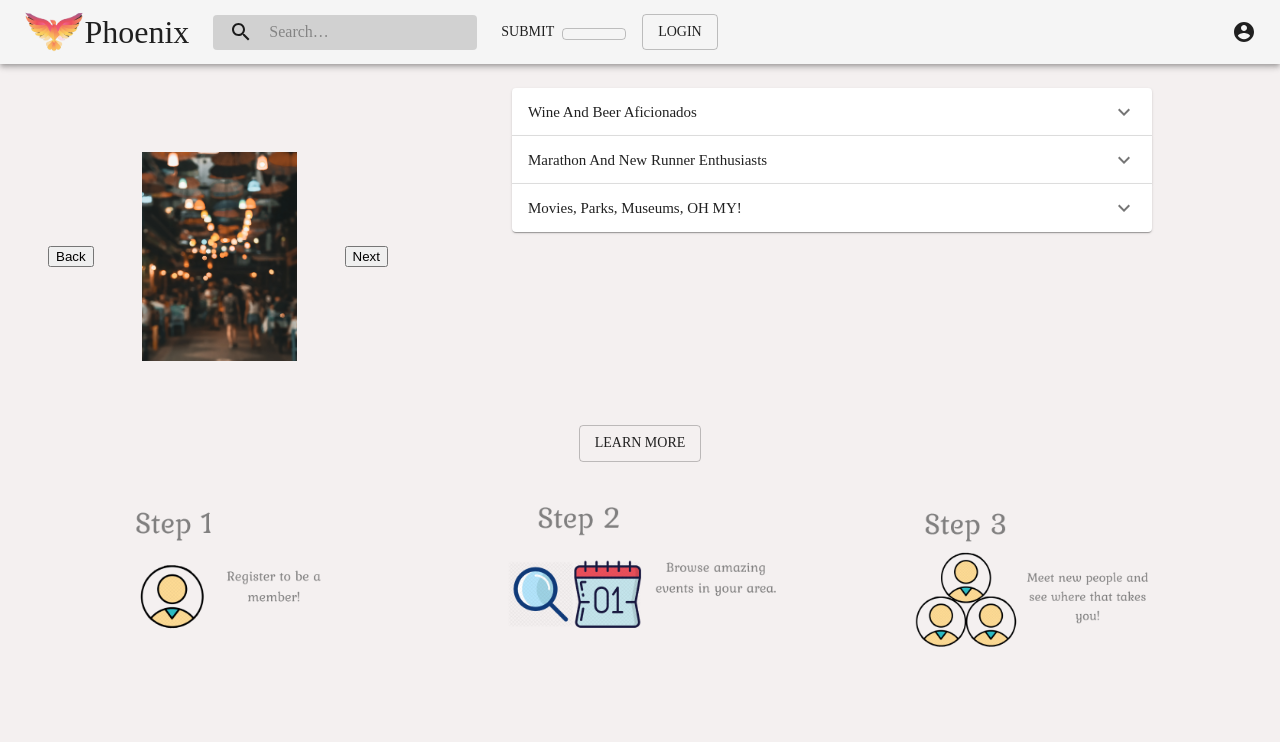
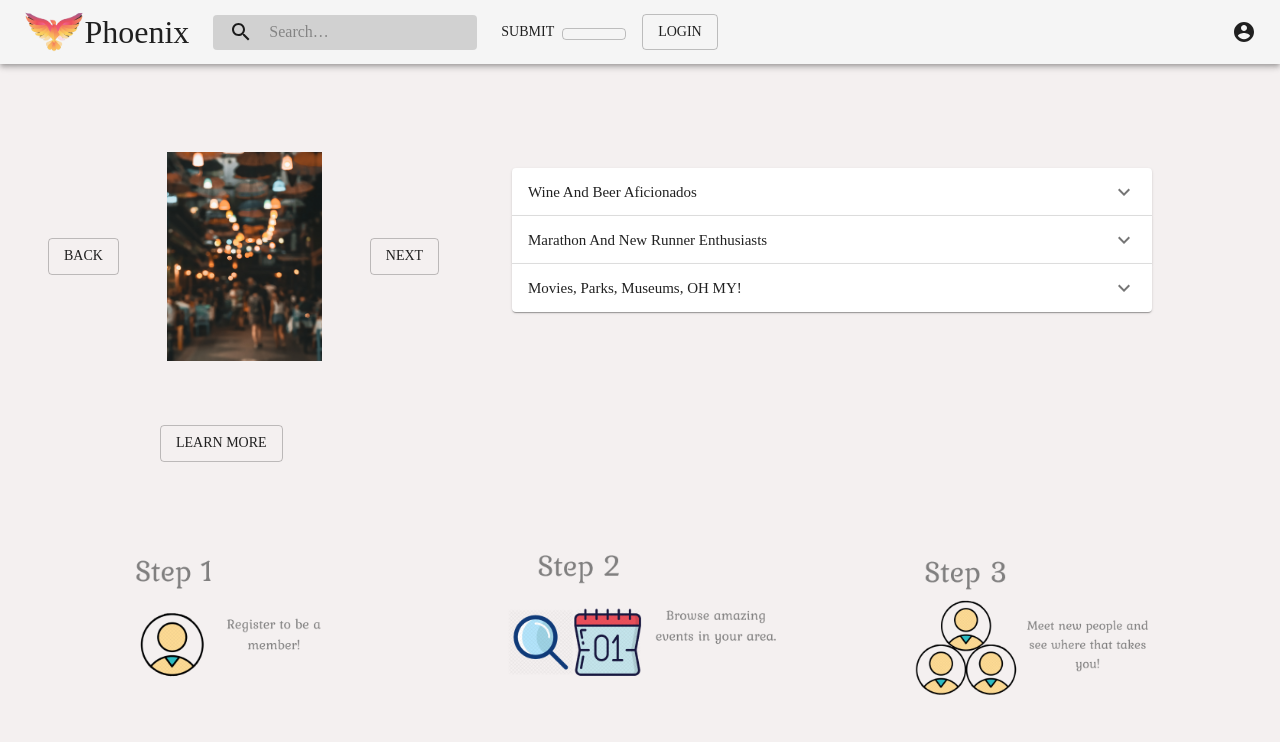
Before and after one commit to BloomTech-Labs/phoenix-fe, a React (Create React App) app: page / in a window 1280 px wide. Shown: the top 742 px of the page. Built offline with nearby package versions, Linux system fonts and the light colour scheme; a web font is replaced by a local one.

Commit message:
corrected design of first third combination

```diff
--- a/src/components/LandPageCarousel.js
+++ b/src/components/LandPageCarousel.js
@@ -3,6 +3,8 @@ import LandPageCarouselStyles from "../styles/LandPageCarouselStyles";
 import carousel1blurrparty from "../images/carousel1blurrparty.jpg";
 import carousel2marathon from "../images/carousel2marathon.jpg";
 import carousel3couplepark from "../images/carousel3couplepark.jpg";
+import Typography from '@material-ui/core/Typography';
+import Button from '@material-ui/core/Button';
 
 const images = [carousel1blurrparty, carousel2marathon, carousel3couplepark];
 
@@ -28,7 +30,10 @@ export default function LandPageCarousel() {
     <div className={classes.root}>
       <div className={classes.carousel}>
         <span className={classes.buttonCarousel}>
-          <button onClick={handleBackImage}>Back</button>
+        <Typography className={classes.heading}>
+        <Button  variant="outlined"
+         onClick={handleBackImage}>Back</Button>
+          </Typography>
         </span>
         <img
           src={images[selectedImage]}
@@ -36,7 +41,10 @@ export default function LandPageCarousel() {
           className={classes.carousel}
         />
         <span className={classes.buttonCarousel}>
-          <button onClick={handleNextImage}>Next</button>
+        <Typography className={classes.heading}>
+        <Button  variant="outlined"
+           onClick={handleNextImage}>Next</Button>
+           </Typography>
         </span>
       </div>
     </div>
--- a/src/components/LandingPage.js
+++ b/src/components/LandingPage.js
@@ -2,8 +2,8 @@ import React from "react";
 import { makeStyles } from "@material-ui/core/styles";
 import HowToBar from "../images/howtobarphoenixlanding.png";
 import LandingPagePeople from "../images/LandingPagePeople.jpg";
-import Calendar from '../images/Calendar.png';
-import CTAbutton from './CTAbutton';
+import Calendar from "../images/Calendar.png";
+import CTAbutton from "./CTAbutton";
 import LandPageCarousel from "../components/LandPageCarousel";
 import MockEvents from "../components/MockEvents";
 import LandingPageTestimony from "../components/LandingPageTestimony";
@@ -16,13 +16,21 @@ const useStyles = makeStyles((theme) => ({
       flexDirection: "column",
     },
   },
+  cta: {
+    display: "flex",
+    flexDirection: "row",
+    margin: "0 0 0 10rem",
+    [theme.breakpoints.up('md')]: {},
+  },
   firstthird: {
     display: "flex",
     flexDirection: "row",
+    [theme.breakpoints.up('md')]: {},
   },
   howtobar: {
-    margin: "2rem",
+    margin: "5rem",
     width: "80%",
+    [theme.breakpoints.up('md')]: {},
   },
   banner: {
     display: "flex",
@@ -66,8 +74,8 @@ const useStyles = makeStyles((theme) => ({
         <LandPageCarousel />
         <MockEvents />
       </div>
-        <div>
-        <CTAbutton/>
+      <div className={classes.cta}>
+        <CTAbutton />
       </div>
       <img src={HowToBar} alt="how to bar" className={classes.howtobar} />
 
--- a/src/styles/LandPageCarouselStyles.js
+++ b/src/styles/LandPageCarouselStyles.js
@@ -1,21 +1,27 @@
 import { makeStyles } from "@material-ui/core/styles";
 
-const LandPageCarouselStyles = makeStyles((theme) => ({
+const LandPageCarouselStyles = makeStyles(theme => ({
   root: {
     width: "40%",
     display: "flex",
     flexDirection: "row",
+    [theme.breakpoints.up('md')]: {},
   },
   carousel: {
     width: "55%",
     display: "flex",
-    // alignSelf: "flex-start",
     margin: "2rem",
+    [theme.breakpoints.up('md')]: {},
   },
   buttonCarousel: {
     display: "flex",
     alignItems: "center",
     margin: "1rem",
+    [theme.breakpoints.up('md')]: {},
+  },
+  heading: {
+    fontSize: theme.typography.pxToRem(15),
+    fontWeight: theme.fontWeightRegular,
   },
 }));
 
--- a/src/styles/MockEventsStyles.js
+++ b/src/styles/MockEventsStyles.js
@@ -4,7 +4,7 @@ const MockEventsStyles = makeStyles((theme) => ({
   root: {
     display: "flex",
     flexDirection: "column",
-    // justifyContent: "center",
+    margin: "5rem 0 0 0",
     width: "50%",
   },
 
```
Lines whose indentation alone changed are shown as unchanged.
